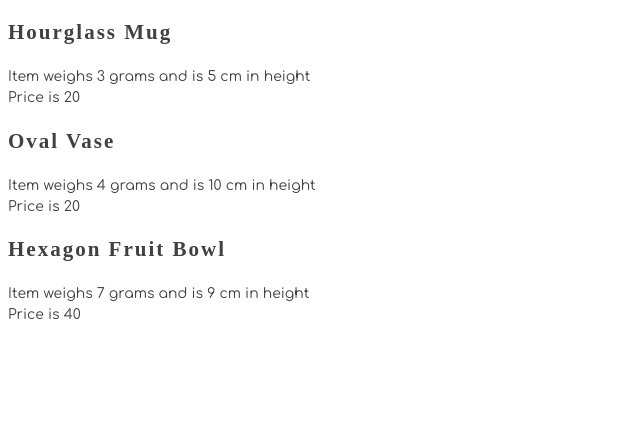
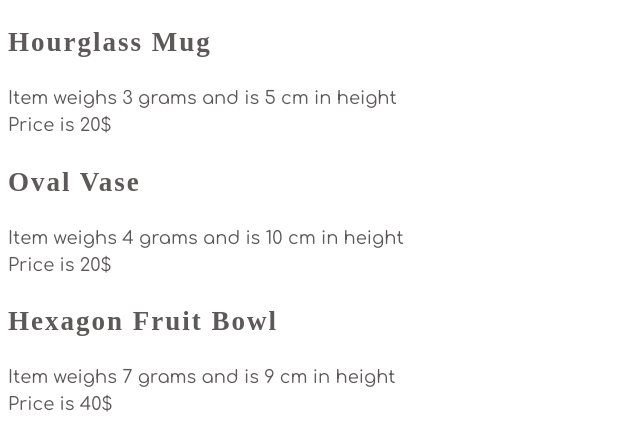
Before and after one commit to EditaAdomaityte/Hairy-Potter-EditaAdomaityte, a website with bundled scripts: page src/index.html in a window 1280 px wide. Shown: the whole page, without its empty margins (0-640 px from the left). Built offline with nearby package versions, Linux system fonts and the light colour scheme; a web font is replaced by a local one.

Commit message:
Final push

```diff
--- a/src/scripts/PotteryCatalog.js
+++ b/src/scripts/PotteryCatalog.js
@@ -1,6 +1,6 @@
  const potteryForSale = []
 
-export const toSellOrNotToSell = (potteryItem) => {
+ export const toSellOrNotToSell = (potteryItem) => {
 
     if (potteryItem.cracked === 'true') {
         return potteryItem;
--- a/src/scripts/PotteryList.js
+++ b/src/scripts/PotteryList.js
@@ -13,7 +13,7 @@ export const PotteryList = () => {
                  <div class="pottery__properties">
                      Item weighs ${item.Weight} grams and is ${item.height} cm in height
                  </div>
-                  <div class="pottery__price">Price is ${item.price}
+                  <div class="pottery__price">Price is ${item.price}$
                 </div>
         </section>
         `
--- a/src/styles/main.css
+++ b/src/styles/main.css
@@ -7,10 +7,11 @@ button,
 input,
 select,
 textarea {
-	color: #404040;
+	color: #3b3535d1;
 	font-family: "Comfortaa", Arial, sans-serif;
-	font-size: 14px;
+	font-size: 18px;
 	line-height: 1.5;
+
 }
 
 h1,h2,h3,h4,h5,h6 {
```
Also changed, not shown: README.md.
